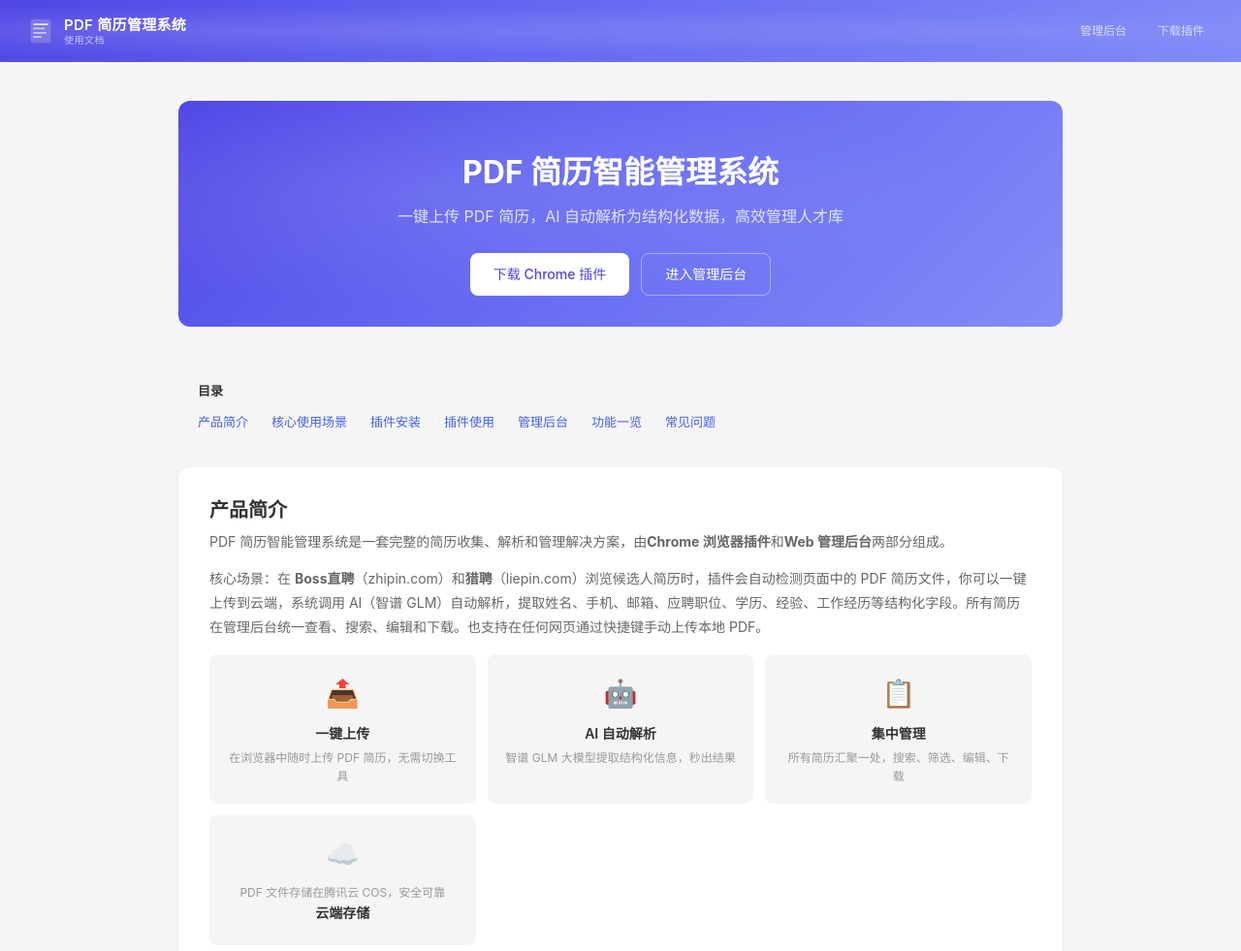
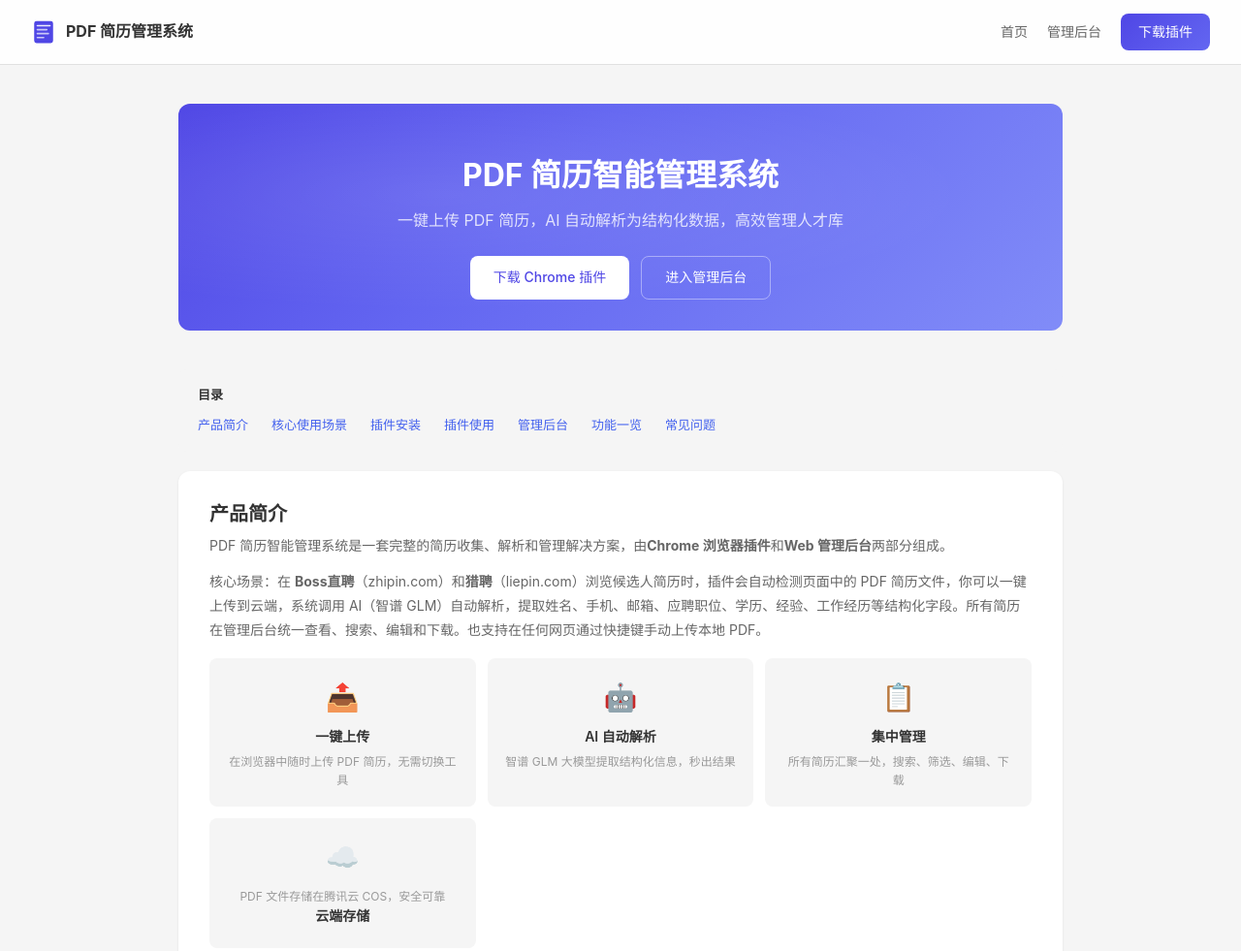
Before and after one commit to echoppl/hr-pdf-plugin, a website: page admin/docs.html in a window 1280 px wide. Shown: the top 981 px of the page at 97% size. Drawn offline with Linux system fonts and the light colour scheme.

Commit message:
fix: docs.html 顶部导航统一为首页风格，支持返回首页

```diff
--- a/admin/docs.html
+++ b/admin/docs.html
@@ -143,7 +143,19 @@
     }
     .docs-notice strong { color: #e65100; }
 
+    /* 导航条 — 与首页一致 */
+    .landing-nav{position:sticky;top:0;z-index:50;display:flex;align-items:center;justify-content:space-between;padding:14px 32px;background:rgba(255,255,255,.85);backdrop-filter:blur(12px);border-bottom:1px solid var(--border)}
+    .nav-brand{display:flex;align-items:center;gap:10px;font-size:16px;font-weight:700;color:var(--text);text-decoration:none}
+    .nav-brand svg{width:26px;height:26px}
+    .nav-links{display:flex;align-items:center;gap:20px}
+    .nav-links a{font-size:14px;color:var(--text-secondary);text-decoration:none;transition:color .2s}
+    .nav-links a:hover{color:var(--primary)}
+    .nav-links a.nav-current{color:var(--primary);font-weight:500}
+    .nav-cta{padding:8px 18px;border-radius:var(--radius);background:linear-gradient(135deg,#4f46e5,#6366f1);color:#fff!important;font-weight:500}
+    .nav-cta:hover{opacity:.9;color:#fff!important}
+
     @media (max-width: 640px) {
+      .landing-nav{padding:12px 16px}.nav-links{gap:12px}
       .docs-container { padding: 20px 14px 40px; }
       .docs-section { padding: 20px 16px; }
       .docs-hero { padding: 36px 16px 24px; }
@@ -153,31 +165,24 @@
 </head>
 <body class="docs-page">
 
-  <!-- 顶部导航 -->
-  <div class="topbar">
-    <div class="topbar-bg"></div>
-    <div class="server-section">
-      <a href="/admin/index.html" class="brand-logo-link">
-        <div class="brand-logo">
-          <svg class="brand-icon" viewBox="0 0 32 32" fill="none" xmlns="http://www.w3.org/2000/svg">
-            <rect x="4" y="2" width="24" height="28" rx="3" fill="white" fill-opacity="0.2"/>
-            <rect x="7" y="7" width="18" height="2" rx="1" fill="white" fill-opacity="0.8"/>
-            <rect x="7" y="12" width="14" height="2" rx="1" fill="white" fill-opacity="0.6"/>
-            <rect x="7" y="17" width="16" height="2" rx="1" fill="white" fill-opacity="0.6"/>
-            <rect x="7" y="22" width="10" height="2" rx="1" fill="white" fill-opacity="0.6"/>
-          </svg>
-          <div class="brand-text">
-            <span class="brand-name">PDF 简历管理系统</span>
-            <span class="brand-sub">使用文档</span>
-          </div>
-        </div>
-      </a>
+  <!-- 顶部导航 — 与首页一致 -->
+  <nav class="landing-nav">
+    <a href="landing.html" class="nav-brand">
+      <svg viewBox="0 0 32 32" fill="none" xmlns="http://www.w3.org/2000/svg">
+        <rect x="4" y="2" width="24" height="28" rx="3" fill="#4f46e5"/>
+        <rect x="7" y="7" width="18" height="2" rx="1" fill="white" fill-opacity="0.9"/>
+        <rect x="7" y="12" width="14" height="2" rx="1" fill="white" fill-opacity="0.7"/>
+        <rect x="7" y="17" width="16" height="2" rx="1" fill="white" fill-opacity="0.7"/>
+        <rect x="7" y="22" width="10" height="2" rx="1" fill="white" fill-opacity="0.7"/>
+      </svg>
+      PDF 简历管理系统
+    </a>
+    <div class="nav-links">
+      <a href="landing.html">首页</a>
+      <a href="index.html">管理后台</a>
+      <a href="/download/chrome-resume-plugin.zip" download class="nav-cta">下载插件</a>
     </div>
-    <div class="user-info">
-      <a class="topbar-nav-link" href="/admin/index.html">管理后台</a>
-      <a class="topbar-nav-link" href="/download/chrome-resume-plugin.zip" download>下载插件</a>
-    </div>
-  </div>
+  </nav>
 
   <div class="docs-container">
 
```
